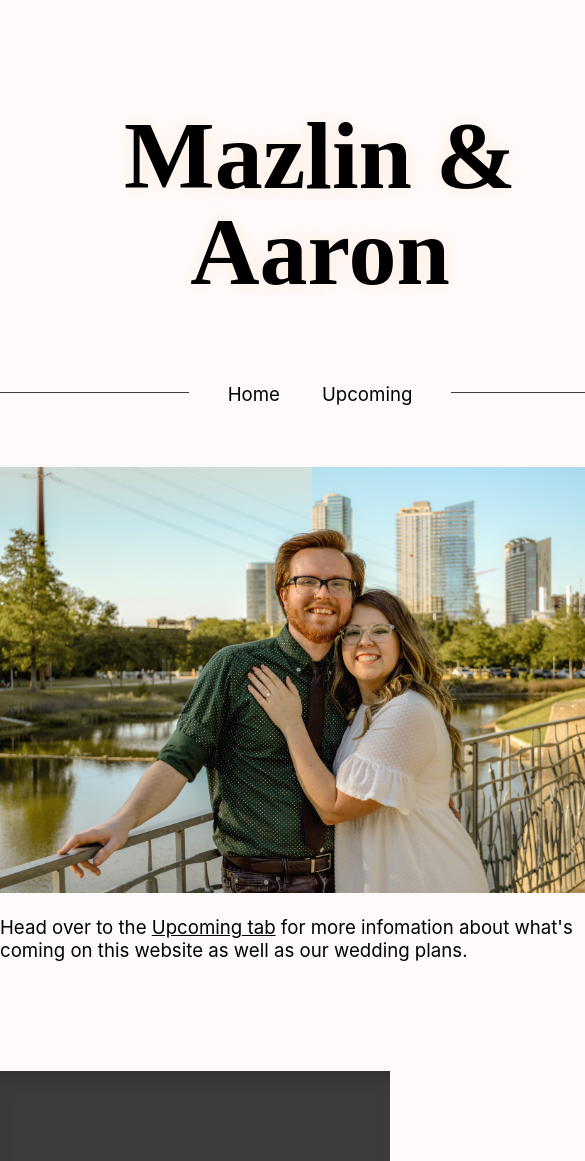
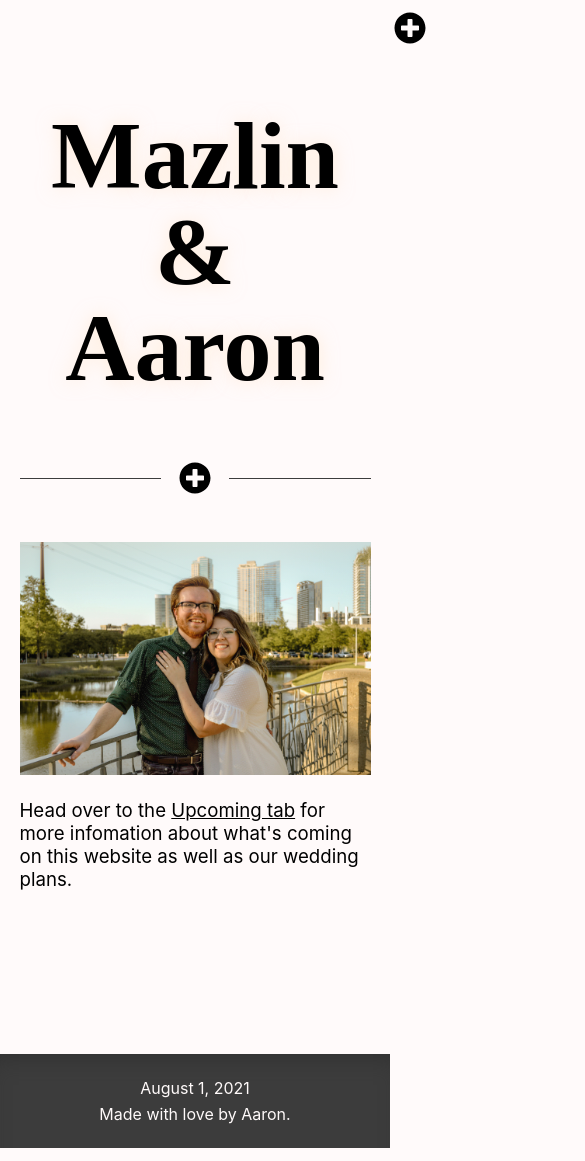
Before and after one commit to aaronjordan/mazlinandaaron.com, a React (Create React App) app: page / in a window 390 px wide. Shown: the top 1161 px of the page, 585 px wide, since content can reach past the window. Built offline with nearby package versions, Linux system fonts and the light colour scheme; a web font is replaced by a local one.

Commit message:
updates to mobile styles and navigation

```diff
--- a/src/App.scss
+++ b/src/App.scss
@@ -14,9 +14,11 @@ a:visited, a:link{
   color: inherit;
 }
 
-a:hover {
-  box-shadow: var(--window-pink) 0 0 0 12px;
-  background-color: var(--window-pink);
+@media only screen and (min-width: 641px) {
+  a:hover {
+    box-shadow: var(--window-pink) 0 0 0 12px;
+    background-color: var(--window-pink);
+  }
 }
 
 main {
@@ -57,3 +59,11 @@ main {
 .listItemHead {
   font-weight: bold;
 }
+
+@media only screen and (max-width: 640px) {
+  :root {
+    --page-min-width: 320px;
+    --page-width: 90%;
+    --page-max-width: unset;
+  }
+}
--- a/src/Footer.js
+++ b/src/Footer.js
@@ -6,7 +6,9 @@ export default function Footer() {
   return (
     <footer>
       <div className="content">
-        <span></span>
+        <span>
+          August 1, 2021
+        </span>
         <span>
           Made with love by Aaron.
         </span>
--- a/src/Footer.scss
+++ b/src/Footer.scss
@@ -13,6 +13,7 @@ footer {
 
 footer .content {
   margin: auto;
+  padding: 18px 0;
   width: var(--page-width);
   max-width: var(--page-max-width);
   min-width: var(--page-min-width);
@@ -24,5 +25,16 @@ footer .content {
 }
 
 footer span {
-  margin-top: 18px;
+  margin: 6px 0;
 }
+
+@media only screen and (max-width: 640px) {
+  footer .content {
+    display: block;
+    text-align: center;
+    * {
+      display: block;
+      width: 100%;
+    }
+  }
+}
--- a/src/Header.js
+++ b/src/Header.js
@@ -1,17 +1,39 @@
+import {useState} from 'react';
 import {Link} from 'react-router-dom';
+import { FontAwesomeIcon } from '@fortawesome/react-fontawesome';
+import { faPlusCircle } from '@fortawesome/free-solid-svg-icons';
 
 import './Header.scss';
 
 export const Header = () => {
+  const [isNavOpen, setIsNavOpen] = useState(false);
+
   return (
     <header>
       <h1>Mazlin & Aaron</h1>
-      <nav className="nav-flex">
+      <div className={`mobile-controls ${isNavOpen?'open':'closed'}`} >
+        <div className="nav-padding" id="left"/>
+        <FontAwesomeIcon
+          icon={faPlusCircle}
+          id="navExpandIcon"
+          size="1x"
+          onClick={() => setIsNavOpen(x => !x)}
+        />
+        <FontAwesomeIcon
+          icon={faPlusCircle}
+          id="navExpandSlideIcon"
+          size="1x"
+          onClick={() => setIsNavOpen(x => !x)}
+        />
+        <div className="nav-padding" id="right"/>
+      </div>
+      <nav
+        className={`nav-flex ${isNavOpen?'open':'closed'}`}
+        onClick={() => isNavOpen && setIsNavOpen(false)}
+      >
         <div className="nav-padding" id="left"/>
         <Link to="/"><li>Home</li></Link>
         <Link to="/upcoming"><li>Upcoming</li></Link>
-        {/* <Link to="/l3"><li>RSVP</li></Link>
-        <Link to="/l4"><li>Registry</li></Link> */}
         <div className="nav-padding" id="right"/>
       </nav>
     </header>
--- a/src/Header.scss
+++ b/src/Header.scss
@@ -17,6 +17,10 @@ header {
     &#right {margin-left: 18px;}
   }
 
+  div.mobile-controls {
+    display: none;
+  }
+
   nav {
     display: flex;
     align-items: center;
@@ -26,7 +30,7 @@ header {
     line-height: 2;
 
     .nav-padding {
-      flex-grow: 4;
+      flex-grow: 1;
       height: 1px;
       background-color: var(--main-black);
     }
@@ -48,3 +52,92 @@ header {
     }
   }
 }
+
+@media only screen and (max-width: 640px) {
+
+  header {
+
+    div.mobile-controls {
+      display: flex;
+      align-items: center;
+      justify-content: space-between;
+      padding: 18px 0;
+      width: 100%;
+      font-size: 24pt;
+    }
+
+    .mobile-controls .nav-padding {
+      flex-grow: 1;
+      height: 1px;
+      background-color: var(--main-black);
+    }
+
+    #navExpandIcon:hover {
+      cursor: pointer;
+    }
+
+    .mobile-controls.closed #navExpandIcon {
+      transform: rotate(0deg);
+    }
+
+    .mobile-controls.open #navExpandIcon {
+      transform: rotate(45deg);
+    }
+
+    .mobile-controls.closed #navExpandSlideIcon {
+      transform: rotate(0deg);
+      right: -36px;
+    }
+
+    .mobile-controls.open #navExpandSlideIcon {
+      transform: rotate(45deg);
+    }
+
+    #navExpandSlideIcon {
+      position: fixed;
+      top: 12px;
+      right: 12px;
+      z-index: 22;
+    }
+
+    nav {
+      position: fixed;
+    }
+
+    nav .nav-padding {
+      display: none;
+    }
+
+    nav * {
+      display: block;
+      width: 100%;
+      background-color: whitesmoke;
+      box-shadow: whitesmoke 0 0 12px -3px;
+    }
+
+    nav a:hover {
+      background-color: whitesmoke;
+      box-shadow: var(--window-pink) 0 0 12px 0px;
+      z-index: 25;
+    }
+
+    nav.open {
+      z-index: 10;
+      left: 0;
+      top: 0;
+      opacity: 1;
+      height: 100%;
+      flex-direction: column;
+      justify-content: center;
+      align-items: center;
+      background-image: linear-gradient(0deg, rgba(220,220,220, 0.85), rgba(235, 235, 235, 0.85));
+    }
+
+    nav.closed {
+      transition: opacity 0s;
+      opacity: 0;
+    }
+
+  }
+
+}
--- a/src/Home.scss
+++ b/src/Home.scss
@@ -11,6 +11,6 @@
     width: var(--page-width);
     max-width: var(--page-max-width);
     height: 15vw;
-    z-index: 10;
+    z-index: 2;
   }
 }
```
